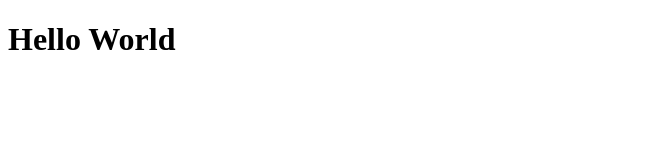
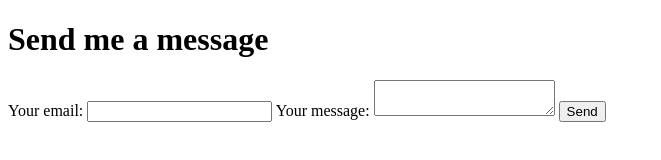
Before and after one commit to naverazafar/1620-Lab13, a plain HTML site: page index.html in a window 1280 px wide. Shown: the whole page, without its empty margins (0-661 px from the left). Drawn offline with Linux system fonts and the light colour scheme.

Commit message:
add contact form to index.html

```diff
--- a/index.html
+++ b/index.html
@@ -7,6 +7,21 @@
     <title>Document</title>
 </head>
 <body>
-    <h1>Hello World</h1>
+    <h1>Send me a message</h1>
+    <form
+  action="https://formspree.io/f/mbjwrwrq"
+  method="POST"
+>
+  <label>
+    Your email:
+    <input type="email" name="_replyto">
+  </label>
+  <label>
+    Your message:
+    <textarea name="message"></textarea>
+  </label>
+  <!-- your other form fields go here -->
+  <button type="submit">Send</button>
+</form>
 </body>
 </html>
```
